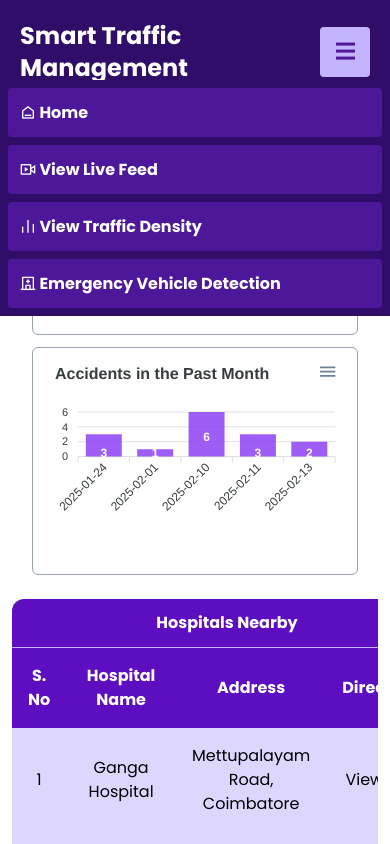
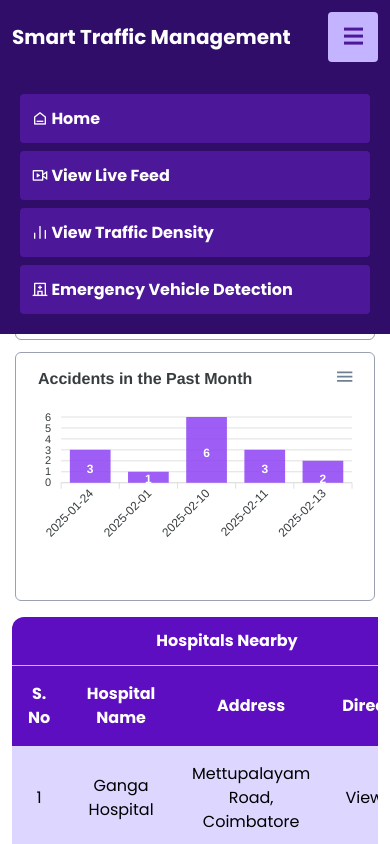
Before and after one commit to mtm-x/STM-Site, a SvelteKit app: page / in a window 390 px wide. Both pictures are taken after a click on the button "nav-toggle". Shown: the top 844 px of the page. Built offline with nearby package versions, Linux system fonts and the light colour scheme.

Commit message:
Fixed responsiveness issues

```diff
--- a/src/app.css
+++ b/src/app.css
@@ -1,13 +1,13 @@
 @import "tailwindcss";
 
- body {
+body {
   font-family: "Poppins";
-  overflow: hidden;
+  /* overflow: hidden; */
 }
 
-main {
-  overflow: auto;
-  height: calc(100vh - 6rem);
+
+.outer-container {
+  @apply p-3
 }
 
 .nav-links {
@@ -17,3 +17,7 @@ main {
 .nav-toggle {
   @apply cursor-pointer bg-violet-300 text-violet-900 font-bold w-[50px] h-[50px] rounded text-2xl transition ease-in-out hover:bg-violet-900 hover:text-violet-300 md:hidden;
 }
+
+.mobile-nav {
+  @apply p-3 absolute bg-violet-950 top-[4.6rem] left-0 w-[100%] md:hidden;
+}
--- a/src/lib/Chart.svelte
+++ b/src/lib/Chart.svelte
@@ -1,5 +1,4 @@
 <script lang="ts">
-
   import { onMount } from "svelte";
   import ApexCharts from "apexcharts";
 
--- a/src/routes/+layout.svelte
+++ b/src/routes/+layout.svelte
@@ -16,10 +16,10 @@
 </head>
 
 <header
-  class="fixed w-[100vw] z-99 top-0 bg-violet-950 p-5 flex items-center justify-between gap-3"
+  class="fixed w-[100vw] z-99 top-0 bg-violet-950 p-3 flex items-center justify-between gap-3"
 >
-  <h3 class="text-white font-bold text-2xl">Smart Traffic Management</h3>
-  <nav>
+  <h3 class="text-white font-bold text-xl md:text-2xl">Smart Traffic Management</h3>
+  <nav class="flex flex-col">
     <div class="block md:flex gap-3 items-center">
       <button aria-label="nav-toggle" class="nav-toggle" onclick={toggleNav}>
         <i class="ri-menu-fill"></i>
@@ -38,25 +38,20 @@
           ><i class="ri-hospital-line font-normal"></i> Emergency Vehicle Detection</a
         >
       </div>
-    </div>
-
-    <div
-      class="mobile-nav absolute bg-violet-950 top-[5rem] left-0 w-[100%] md:hidden"
-      class:block={show}
-      class:hidden={!show}
-    >
-      <a href="/" class="nav-links"
+      <div class="mobile-nav" class:block={show} class:hidden={!show}>
+        <a href="/" class="nav-links" onclick={toggleNav}
           ><i class="ri-home-6-line font-normal"></i> Home</a
         >
-      <a href="/live" class="nav-links"
+        <a href="/live" class="nav-links" onclick={toggleNav}
           ><i class="ri-live-line font-normal"></i> View Live Feed</a
         >
-      <a href="/" class="nav-links"
+        <a href="/" class="nav-links" onclick={toggleNav}
           ><i class="ri-bar-chart-line font-normal"></i> View Traffic Density</a
         >
-      <a href="/" class="nav-links"
+        <a href="/" class="nav-links" onclick={toggleNav}
           ><i class="ri-hospital-line font-normal"></i> Emergency Vehicle Detection</a
         >
+      </div>
     </div>
   </nav>
 </header>
--- a/src/routes/+page.svelte
+++ b/src/routes/+page.svelte
@@ -59,24 +59,25 @@
   };
 </script>
 
-<main class="relative top-[6rem]">
-  <div class="outer-container p-3">
+<main class="relative top-[5rem] overflow-hidden">
+  <div class="outer-container">
     <div
       id="charts"
       class="flex flex-col md:flex-row gap-3 justify-center items-center"
     >
-      <div class="border border-gray-400 rounded-md flex-1 p-3">
+      <div class="border border-gray-400 rounded-md flex-1 w-90 p-3">
         <Chart options={densityData} />
       </div>
-      <div class="border border-gray-400 rounded-md flex-1 p-3">
+      <div class="border border-gray-400 rounded-md flex-1 w-90 p-3">
         <Chart options={accidentsData} />
       </div>
     </div>
-  </div>
-
-  <div id="hospitals" class="flex p-3">
+    <div id="hospitals" class="flex mt-4">
       <div class="flex-1 w-100 overflow-x-auto">
-      <table id="hospitals-table" class="table-auto bg-violet-200 rounded-xl w-[100%] text-center">
+        <table
+          id="hospitals-table"
+          class="table-auto bg-violet-200 rounded-xl w-[100%] text-center"
+        >
           <caption
             class="caption-top bg-violet-800 text-white rounded-tr-xl rounded-tl-xl p-3 font-bold border-b border-violet-300"
           >
@@ -105,6 +106,7 @@
         </table>
       </div>
     </div>
+  </div>
 </main>
 
 <style lang="scss">
--- a/src/routes/live/+page.svelte
+++ b/src/routes/live/+page.svelte
@@ -1,9 +1,9 @@
 <script lang="ts">
 </script>
 
-<main class="relative top-[6rem] p-3">
+<main class="relative top-[5rem] p-3">
   <div class="outer-container">
-    <div class="grid grid-cols-2 gap-5">
+    <div class="grid grid-cols-1 md:grid-cols-2 gap-5">
       <div>
         <h2 class="text-xl font-bold text-gray-600 mb-3">Traffic Junction 1</h2>
         <div class="feed-canvas bg-gray-200 w-[100%] h-100 rounded"></div>
```
Lines whose indentation alone changed are shown as unchanged.
